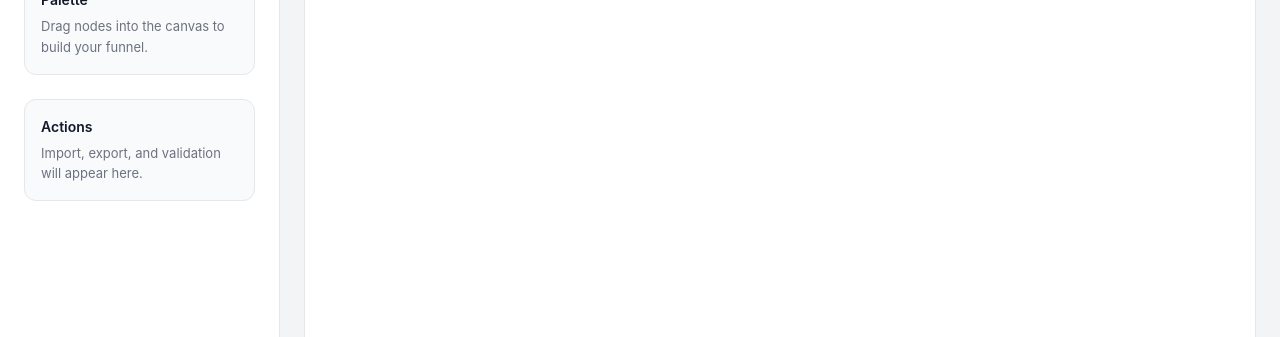
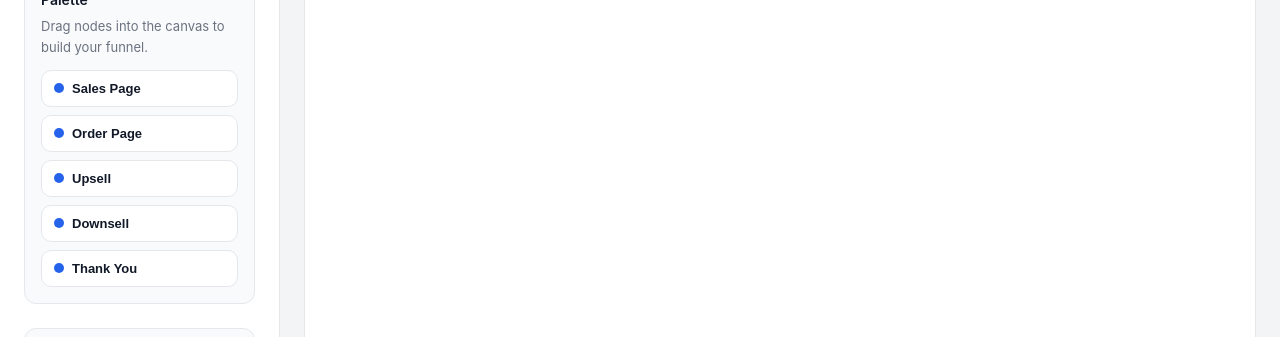
Before and after one commit to Naboni/CartPanda, a React (Vite) app: page / in a window 1280 px wide. Shown: the part 136-473 px from the top of the page. Built offline with nearby package versions, Linux system fonts and the light colour scheme.

Commit message:
add palette drag and drop

```diff
--- a/src/App.css
+++ b/src/App.css
@@ -56,6 +56,45 @@
   font-size: 13px;
   color: #6b7280;
   line-height: 1.6;
+}
+
+.palette {
+  margin-top: 12px;
+  display: flex;
+  flex-direction: column;
+  gap: 8px;
+}
+
+.palette__item {
+  border: 1px solid #e5e7eb;
+  background: #ffffff;
+  border-radius: 10px;
+  padding: 10px 12px;
+  font-size: 13px;
+  font-weight: 600;
+  color: #111827;
+  display: flex;
+  align-items: center;
+  gap: 8px;
+  cursor: grab;
+  text-align: left;
+}
+
+.palette__item:focus-visible {
+  outline: 2px solid #2563eb;
+  outline-offset: 2px;
+}
+
+.palette__item:active {
+  cursor: grabbing;
+}
+
+.palette__dot {
+  width: 10px;
+  height: 10px;
+  border-radius: 999px;
+  background: #2563eb;
+  flex-shrink: 0;
 }
 
 .canvas {
--- a/src/App.tsx
+++ b/src/App.tsx
@@ -1,14 +1,29 @@
-import ReactFlow, { Background } from 'reactflow'
+import { useMemo, useState } from 'react'
+import ReactFlow, { Background, type ReactFlowInstance } from 'reactflow'
 
 import { nodeTypes } from './features/funnel/components/nodes/nodeTypes'
 import { useFunnelStore } from './features/funnel/state/store'
+import type { NodeType } from './features/funnel/types'
 import './App.css'
 
+const paletteItems: Array<{ type: NodeType; label: string }> = [
+  { type: 'sales', label: 'Sales Page' },
+  { type: 'order', label: 'Order Page' },
+  { type: 'upsell', label: 'Upsell' },
+  { type: 'downsell', label: 'Downsell' },
+  { type: 'thankyou', label: 'Thank You' },
+]
+
 function App() {
+  const [reactFlowInstance, setReactFlowInstance] = useState<ReactFlowInstance | null>(null)
+
   const nodes = useFunnelStore((state) => state.nodes)
   const edges = useFunnelStore((state) => state.edges)
+  const addNode = useFunnelStore((state) => state.addNode)
   const updateNodePosition = useFunnelStore((state) => state.updateNodePosition)
   const onConnect = useFunnelStore((state) => state.onConnect)
+
+  const hasNodes = useMemo(() => nodes.length > 0, [nodes.length])
 
   return (
     <div className="app">
@@ -22,6 +37,25 @@ function App() {
           <p className="sidebar__section-body">
             Drag nodes into the canvas to build your funnel.
           </p>
+          <div className="palette" role="list">
+            {paletteItems.map((item) => (
+              <button
+                key={item.type}
+                className="palette__item"
+                type="button"
+                draggable
+                role="listitem"
+                aria-label={`Drag ${item.label} node`}
+                onDragStart={(event) => {
+                  event.dataTransfer.setData('application/reactflow', item.type)
+                  event.dataTransfer.effectAllowed = 'move'
+                }}
+              >
+                <span className="palette__dot" aria-hidden />
+                {item.label}
+              </button>
+            ))}
+          </div>
         </section>
         <section className="sidebar__section" aria-label="Actions">
           <h2 className="sidebar__section-title">Actions</h2>
@@ -37,11 +71,30 @@ function App() {
             The drag-and-drop flow editor will live in this area.
           </p>
         </div>
-        <div className="canvas__flow">
+        <div
+          className="canvas__flow"
+          onDragOver={(event) => {
+            event.preventDefault()
+            event.dataTransfer.dropEffect = 'move'
+          }}
+          onDrop={(event) => {
+            event.preventDefault()
+            const type = event.dataTransfer.getData('application/reactflow') as NodeType
+            if (!type || !reactFlowInstance) {
+              return
+            }
+            const position = reactFlowInstance.screenToFlowPosition({
+              x: event.clientX,
+              y: event.clientY,
+            })
+            addNode(type, position)
+          }}
+        >
           <ReactFlow
             nodes={nodes}
             edges={edges}
             nodeTypes={nodeTypes}
+            onInit={setReactFlowInstance}
             onConnect={(connection) => {
               if (connection.source && connection.target) {
                 onConnect(connection.source, connection.target)
@@ -55,7 +108,7 @@ function App() {
           >
             <Background gap={20} size={1} color="#e5e7eb" />
           </ReactFlow>
-          {nodes.length === 0 && (
+          {!hasNodes && (
             <div className="canvas__empty-state" role="status" aria-live="polite">
               <p className="canvas__empty-title">No nodes yet</p>
               <p className="canvas__empty-body">
--- a/src/features/funnel/state/store.ts
+++ b/src/features/funnel/state/store.ts
@@ -21,12 +21,23 @@ const buttonLabels: Record<NodeType, string> = {
   thankyou: 'Done',
 }
 
-const createNode = (type: NodeType, position: { x: number; y: number }): FunnelNode => {
+const createNode = (
+  type: NodeType,
+  position: { x: number; y: number },
+  index?: number,
+): FunnelNode => {
   const id = `node_${idCounter++}`
+  const title =
+    type === 'upsell'
+      ? `${typeTitles[type]} ${index ?? 1}`
+      : type === 'downsell'
+        ? `${typeTitles[type]} ${index ?? 1}`
+        : typeTitles[type]
   const data: FunnelNodeData = {
     type,
-    title: typeTitles[type],
+    title,
     buttonLabel: buttonLabels[type],
+    index,
   }
 
   return {
@@ -45,9 +56,15 @@ const initialState: Pick<FunnelState, 'nodes' | 'edges'> = {
 export const useFunnelStore = create<FunnelState>((set) => ({
   ...initialState,
   addNode: (type, position) =>
-    set((state) => ({
-      nodes: [...state.nodes, createNode(type, position)],
-    })),
+    set((state) => {
+      const nextIndex =
+        type === 'upsell' || type === 'downsell'
+          ? state.nodes.filter((node) => node.data.type === type).length + 1
+          : undefined
+      return {
+        nodes: [...state.nodes, createNode(type, position, nextIndex)],
+      }
+    }),
   updateNodePosition: (id, position) =>
     set((state) => ({
       nodes: state.nodes.map((node) =>
```
